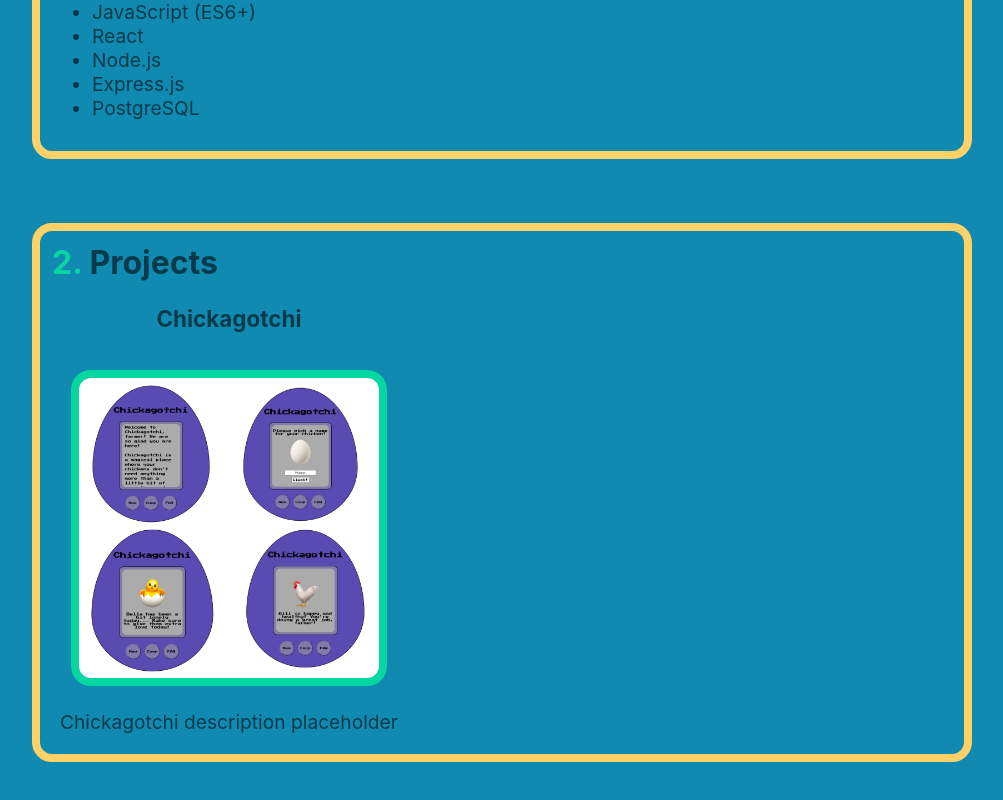
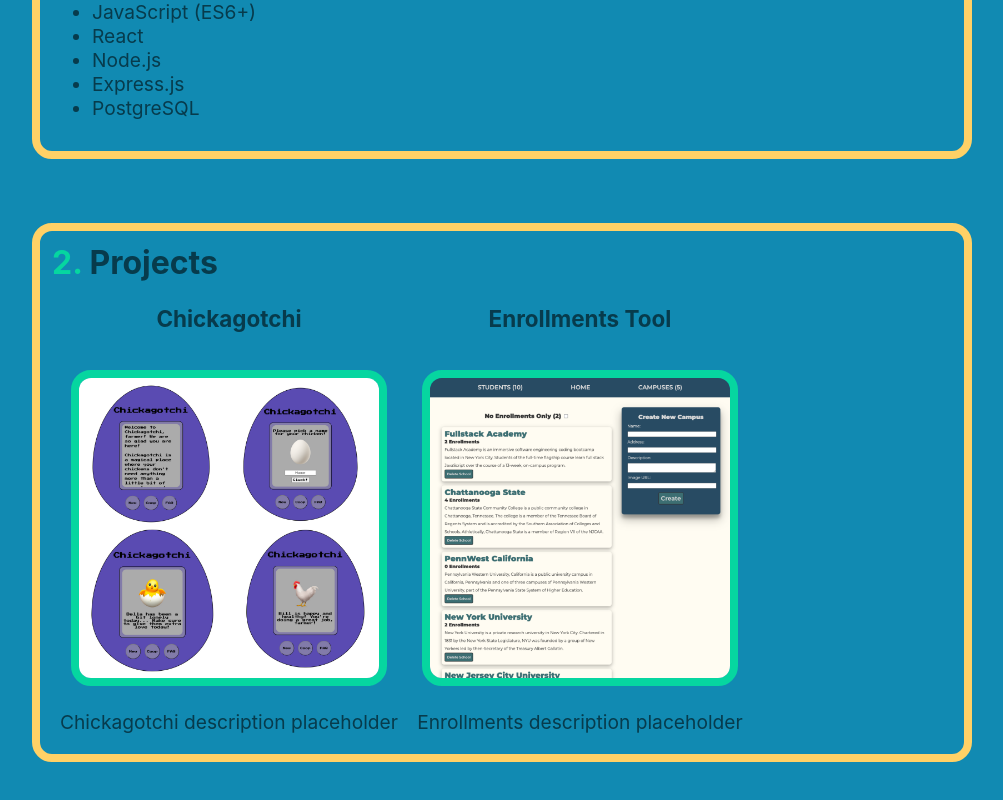
Before and after one commit to corumgold/corygold.dev, a React (Create React App) app: page / in a window 1280 px wide. Shown: the part 942-1742 px from the top of the page, without its empty margins (138-1141 px from the left). Built offline with nearby package versions, Linux system fonts and the light colour scheme.

Commit message:
Add enrollments tool to list of projects

```diff
--- a/src/components/Home/Project.js
+++ b/src/components/Home/Project.js
@@ -7,7 +7,7 @@ const Project = ({ project }) => {
   return (
     <div className="project">
       <h3>{project.title}</h3>
-      <img src={process.env.PUBLIC_URL + "/images/Chickagotchi.png"} alt="chickagotchi" />
+      <img src={project.image} alt={project.altText} />
       <p>{project.description}</p>
     </div>
   );
--- a/src/projects.js
+++ b/src/projects.js
@@ -2,9 +2,16 @@ const projects = [
   {
     id: 1,
     title: "Chickagotchi",
-    image: "../../photos/Chickagotchi.png",
+    image: process.env.PUBLIC_URL + "/images/chickagotchi.png",
     altText: "chickagotchi project image",
     description: "Chickagotchi description placeholder",
+  },
+  {
+    id: 2,
+    title: "Enrollments Tool",
+    image: process.env.PUBLIC_URL + `/images/enrollments_tool.png`,
+    altText: "chickagotchi project image",
+    description: "Enrollments description placeholder",
   },
 ];
 
```
Also changed, not shown: public/images/enrollments_tool.png (added).
